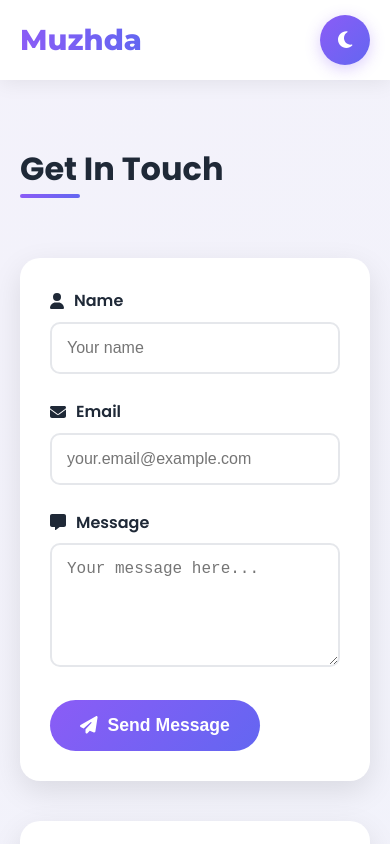
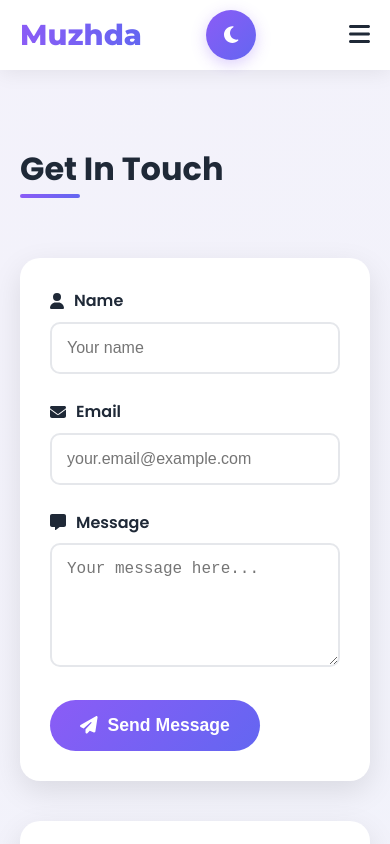
Before and after one commit to muzhiwa/react-portfolio, a React (Create React App) app: page /contact in a window 390 px wide. Shown: the top 844 px of the page. Built offline with nearby package versions, Linux system fonts and the light colour scheme.

Commit message:
added responsive nav

```diff
--- a/src/components/Navbar.jsx
+++ b/src/components/Navbar.jsx
@@ -1,10 +1,17 @@
-import React from "react";
+import React, { useState } from "react";
 import { NavLink } from "react-router-dom";
 import { FontAwesomeIcon } from "@fortawesome/react-fontawesome";
-import { faMoon, faSun } from "@fortawesome/free-solid-svg-icons";
+import {
+  faMoon,
+  faSun,
+  faBars,
+  faTimes,
+} from "@fortawesome/free-solid-svg-icons";
 import "../styles/Navbar.css";
 
 const Navbar = ({ darkMode, toggleDarkMode }) => {
+  const [isMenuOpen, setIsMenuOpen] = useState(false);
+
   const navLinks = [
     { name: "Home", path: "/" },
     { name: "About", path: "/about" },
@@ -12,16 +19,20 @@ const Navbar = ({ darkMode, toggleDarkMode }) => {
     { name: "Contact", path: "/contact" },
   ];
 
+  const toggleMenu = () => {
+    setIsMenuOpen(!isMenuOpen);
+  };
+
   return (
     <nav className="navbar">
       <div className="navbar-container">
         <div className="logo">Muzhda</div>
 
-        <div className="nav-links">
+        <div className="nav-links-desktop">
           {navLinks.map((link) => (
             <NavLink
+              to={link.path}
               key={link.name}
-              to={link.path}
               className={({ isActive }) =>
                 isActive ? "nav-link active" : "nav-link"
               }
@@ -31,6 +42,7 @@ const Navbar = ({ darkMode, toggleDarkMode }) => {
           ))}
         </div>
 
+        <div className="navbar-right">
           <button
             onClick={toggleDarkMode}
             className="theme-toggle"
@@ -42,6 +54,30 @@ const Navbar = ({ darkMode, toggleDarkMode }) => {
             />
           </button>
         </div>
+
+        <button
+          className="navbar-toggler"
+          onClick={toggleMenu}
+          aria-label="Toggle navigation"
+        >
+          <FontAwesomeIcon icon={isMenuOpen ? faTimes : faBars} />
+        </button>
+      </div>
+
+      <div className={`nav-links-mobile ${isMenuOpen ? "open" : ""}`}>
+        {navLinks.map((link) => (
+          <NavLink
+            to={link.path}
+            key={link.name}
+            className={({ isActive }) =>
+              isActive ? "nav-link active" : "nav-link"
+            }
+            onClick={() => setIsMenuOpen(false)}
+          >
+            {link.name}
+          </NavLink>
+        ))}
+      </div>
     </nav>
   );
 };
--- a/src/styles/Navbar.css
+++ b/src/styles/Navbar.css
@@ -8,19 +8,14 @@
   transition: all 0.4s ease;
 }
 
-.app.dark .navbar {
-  background-color: rgba(31, 41, 55, 0.95);
-  box-shadow: 0 2px 20px rgba(0, 0, 0, 0.3);
-}
-
 .navbar-container {
-  display: flex;
-  justify-content: space-between;
+  display: grid;
+  grid-template-columns: 1fr auto 1fr;
   align-items: center;
-  height: 80px;
-  padding: 0 20px;
+  padding: 10px 20px;
   max-width: 1200px;
   margin: 0 auto;
+  width: 100%;
 }
 
 .logo {
@@ -30,11 +25,19 @@
   background: linear-gradient(90deg, #8b5cf6, #6366f1);
   -webkit-background-clip: text;
   -webkit-text-fill-color: transparent;
+  justify-self: start;
+}
+.nav-links-desktop {
+  display: flex;
+  gap: 30px;
+  justify-content: center;
+  justify-self: center;
 }
 
-.nav-links {
+.navbar-right {
   display: flex;
-  gap: 30px;
+  gap: 15px;
+  justify-self: end;
 }
 
 .nav-link {
@@ -61,6 +64,10 @@
   width: 100%;
 }
 
+.nav-link.active::after {
+  width: 100%;
+}
+
 .theme-toggle {
   background: linear-gradient(135deg, #8b5cf6, #6366f1);
   border: none;
@@ -84,8 +91,64 @@
   font-size: 1.2rem;
 }
 
+.navbar-toggler {
+  display: none;
+  background: none;
+  border: none;
+  font-size: 1.5rem;
+  cursor: pointer;
+  color: inherit;
+}
+
+.nav-links-mobile {
+  display: none;
+  flex-direction: column;
+  position: absolute;
+  top: 80px;
+  left: 0;
+  width: 100%;
+  background-color: inherit;
+  padding: 20px;
+  box-shadow: 0 5px 10px rgba(0, 0, 0, 0.1);
+}
+
+.nav-links-mobile.open {
+  display: flex;
+}
+
+.nav-links-mobile .nav-link {
+  padding: 10px 0;
+  border-bottom: 1px solid rgba(0, 0, 0, 0.1);
+}
+
+.app.dark .navbar {
+  background-color: rgba(31, 41, 55, 0.95);
+  box-shadow: 0 2px 20px rgba(0, 0, 0, 0.3);
+}
+
+.app.dark .nav-links-mobile .nav-link {
+  border-bottom: 1px solid rgba(255, 255, 255, 0.1);
+}
+
 @media (max-width: 926px) {
-  .nav-link {
+  .navbar-container {
+    grid-template-columns: 1fr 1fr 1fr;
+  }
+
+  .nav-links-desktop {
     display: none;
   }
+
+  .logo {
+    justify-self: start;
+  }
+
+  .navbar-right {
+    justify-content: center;
+  }
+
+  .navbar-toggler {
+    display: block;
+    justify-self: end;
+  }
 }
```
Lines whose indentation alone changed are shown as unchanged.
